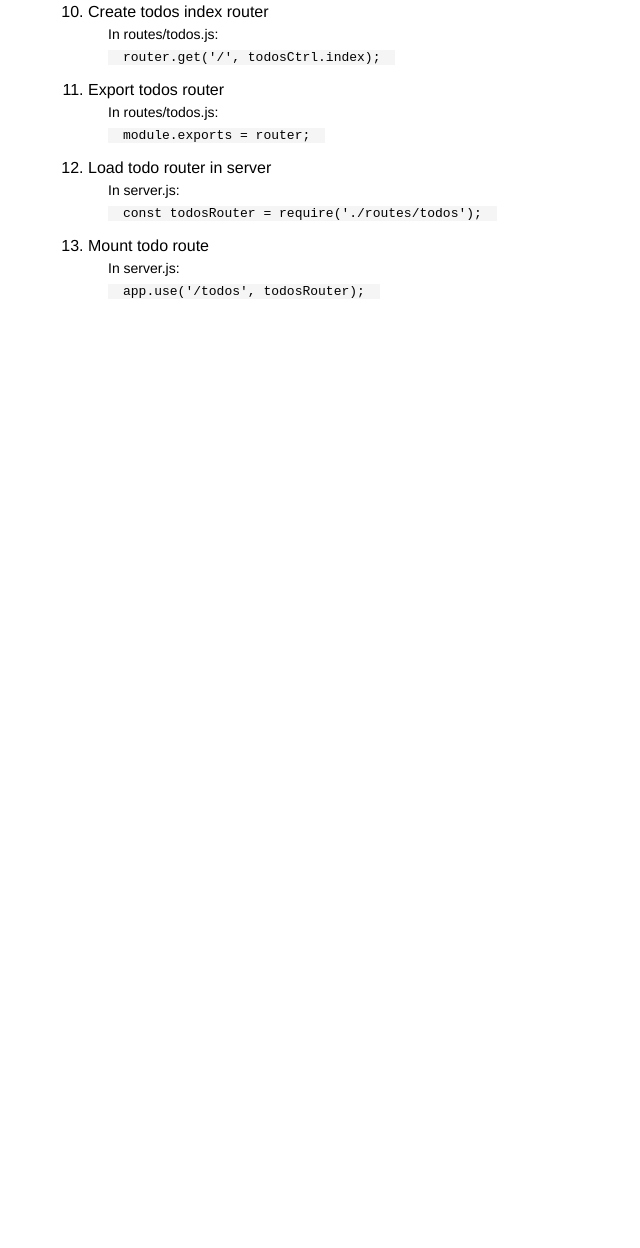
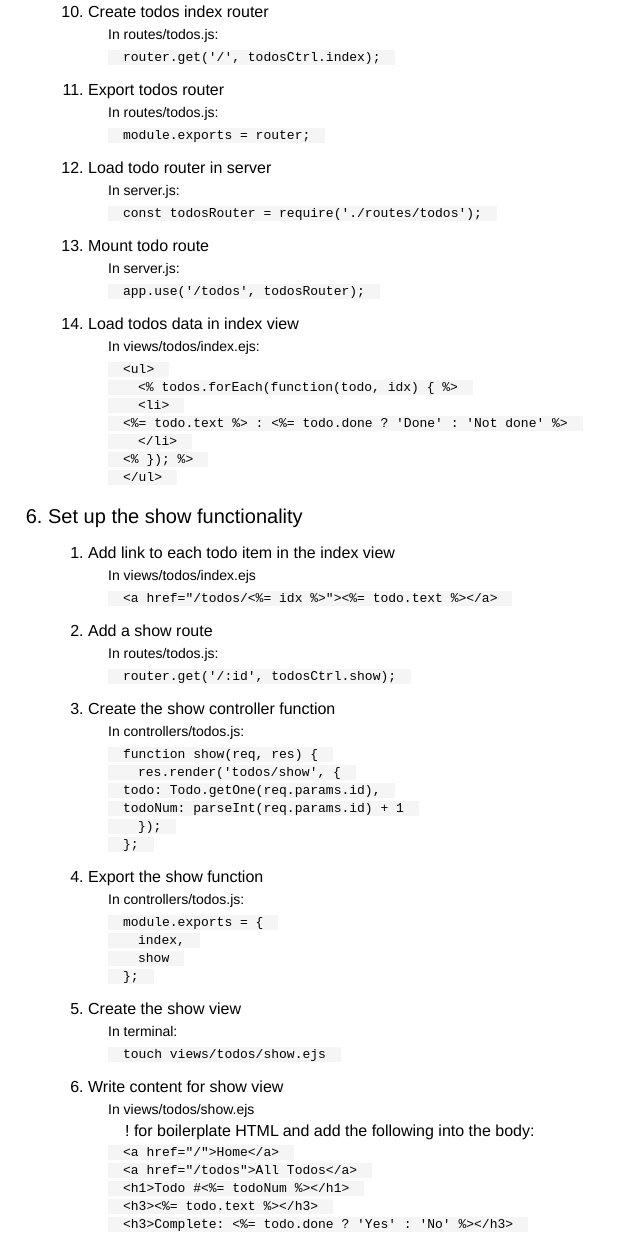
Before and after one commit to jesspaul/express-app-walkthrough, a plain HTML site: page index.html in a window 1280 px wide. Shown: the part 3427-4675 px from the top of the page, without its empty margins (0-640 px from the left). Before the commit the page ends 3742 px from the top, so only its background shows below. Drawn offline with nearby package versions, Linux system fonts and the light colour scheme; a script that the page names is missing.

Commit message:
write steps for setting up show functionality

```diff
--- a/index.html
+++ b/index.html
@@ -329,9 +329,81 @@
                             <code class="code-line">app.use('/todos', todosRouter);</code>
                         </div>
                     </li>
+                    <li>
+                        <p class="direction">Load todos data in index view</p>
+                        <div class="code">
+                            <p class="location">In views/todos/index.ejs:</p>
+                            <code class="code-line">&lt;ul></code><br>
+                            <code class="code-line tabbed"><% todos.forEach(function(todo, idx) { %></code><br>
+                            <code class="code-line tabbed">&lt;li></code><br>
+                            <code class="code-line double-tabbed">&lt;%= todo.text %> : &lt;%= todo.done ? 'Done' : 'Not done' %></code><br>
+                            <code class="code-line tabbed">&lt;/li></code><br>
+                            <code class="code-line">&lt;% }); %></code><br>
+                            <code class="code-line">&lt;/ul></code>
+                        </div>
+                    </li>
                 </ol>
             </li>
-
+            <li class="section">
+                <p class="section direction">Set up the show functionality</p>
+                <ol>
+                    <li>
+                        <p class="direction">Add link to each todo item in the index view</p>
+                        <div class="code">
+                            <p class="location">In views/todos/index.ejs</p>
+                            <code class="code-line">&lt;a href="/todos/&lt;%= idx %>">&lt;%= todo.text %>&lt;/a></code>
+                        </div>
+                    </li>
+                    <li>
+                        <p class="direction">Add a show route</p>
+                        <div class="code">
+                            <p class="location">In routes/todos.js: </p>
+                            <code class="code-line">router.get('/:id', todosCtrl.show);</code>
+                        </div>
+                    </li>
+                    <li>
+                        <p class="direction">Create the show controller function</p>
+                        <div class="code">
+                            <p class="location">In controllers/todos.js: </p>
+                            <code class="code-line">function show(req, res) {</code><br>
+                            <code class="code-line tabbed">res.render('todos/show', {</code><br>
+                            <code class="code-line double-tabbed">todo: Todo.getOne(req.params.id),</code><br>
+                            <code class="code-line double-tabbed">todoNum: parseInt(req.params.id) + 1</code><br>
+                            <code class="code-line tabbed">});</code><br>
+                            <code class="code-line">};</code><br>
+                        </div>
+                    </li>
+                    <li>
+                        <p class="direction">Export the show function</p>
+                        <div class="code">
+                            <p class="location">In controllers/todos.js: </p>
+                            <code class="code-line">module.exports = {</code><br>
+                            <code class="code-line tabbed">index,</code><br>
+                            <code class="code-line tabbed">show</code><br>
+                            <code class="code-line">};</code>
+                        </div>
+                    </li>
+                    <li>
+                        <p class="direction">Create the show view</p>
+                        <div class="code">
+                            <p class="location">In terminal: </p>
+                            <code class="code-line">touch views/todos/show.ejs</code>
+                        </div>
+                    </li>
+                    <li>
+                        <p class="direction">Write content for show view</p>
+                        <div class="code">
+                            <p class="location">In views/todos/show.ejs</p>
+                            <p class="code-line">! for boilerplate HTML and add the following into the body: </p>
+                            <code class="code-line">&lt;a href="/">Home&lt;/a></code><br>
+                            <code class="code-line">&lt;a href="/todos">All Todos&lt;/a></code><br>
+                            <code class="code-line">&lt;h1>Todo #&lt;%= todoNum %>&lt;/h1></code><br>
+                            <code class="code-line">&lt;h3>&lt;%= todo.text %>&lt;/h3></code><br>
+                            <code class="code-line">&lt;h3>Complete: &lt;%= todo.done ? 'Yes' : 'No' %>&lt;/h3></code>
+                        </div>
+                    </li>
+                </ol>
+            </li>
         </ol>
     </main>
 </body>
```
